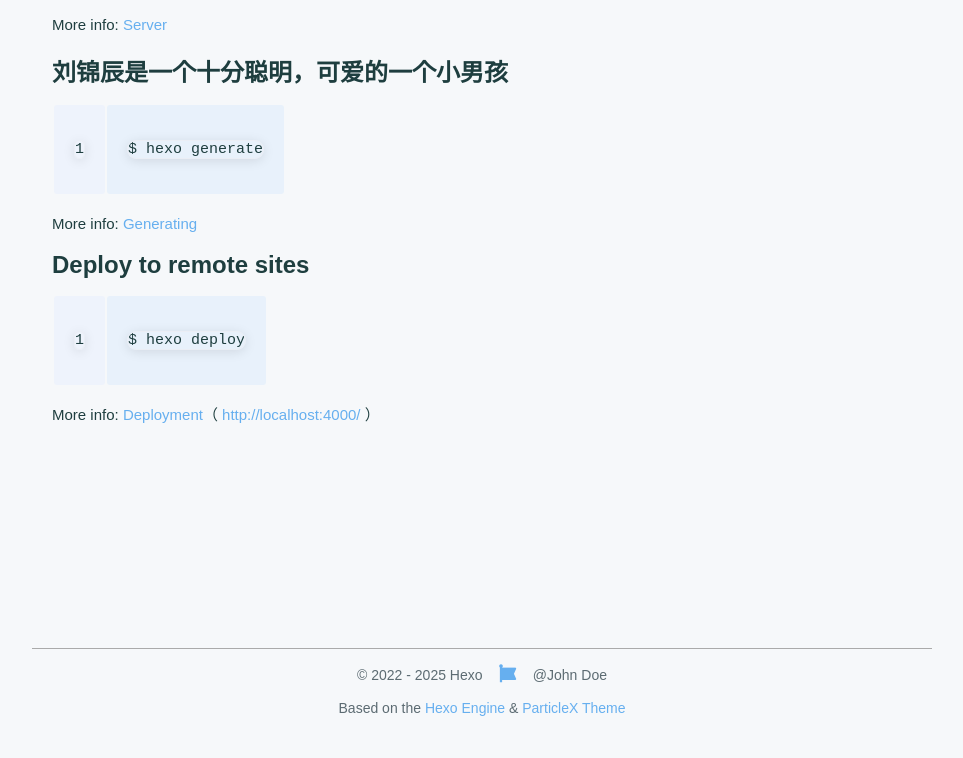
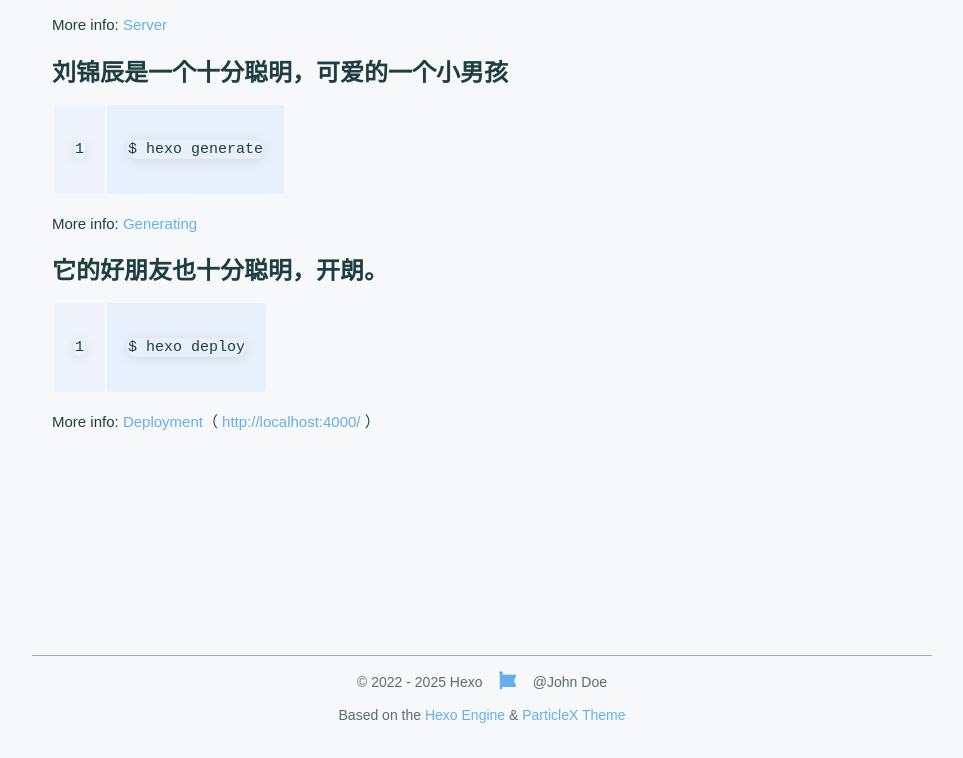
Before and after one commit to LHBLZ/LHBLZ.github.io, a plain HTML site: page 2025/07/04/hello-world/index.html in a window 1280 px wide. Shown: the part 724-1482 px from the top of the page, without its empty margins (158-1121 px from the left). Drawn offline with nearby package versions, Linux system fonts and the light colour scheme; a script that the page names is missing; a web font is replaced by a local one.

Commit message:
Site updated: 2025-07-05 19:22:44

```diff
--- a/2025/07/04/hello-world/index.html
+++ b/2025/07/04/hello-world/index.html
@@ -180,7 +180,7 @@
 <h3 id="刘锦辰是一个十分聪明，可爱的一个小男孩"><a href="#刘锦辰是一个十分聪明，可爱的一个小男孩" class="headerlink" title="刘锦辰是一个十分聪明，可爱的一个小男孩"></a>刘锦辰是一个十分聪明，可爱的一个小男孩</h3><figure class="highlight bash"><table><tr><td class="gutter"><pre><span class="line">1</span><br></pre></td><td class="code"><pre><span class="line">$ hexo generate</span><br></pre></td></tr></table></figure>
 
 <p>More info: <a target="_blank" rel="noopener" href="https://hexo.io/docs/generating.html">Generating</a></p>
-<h3 id="Deploy-to-remote-sites"><a href="#Deploy-to-remote-sites" class="headerlink" title="Deploy to remote sites"></a>Deploy to remote sites</h3><figure class="highlight bash"><table><tr><td class="gutter"><pre><span class="line">1</span><br></pre></td><td class="code"><pre><span class="line">$ hexo deploy</span><br></pre></td></tr></table></figure>
+<h3 id="它的好朋友也十分聪明，开朗。"><a href="#它的好朋友也十分聪明，开朗。" class="headerlink" title="它的好朋友也十分聪明，开朗。"></a>它的好朋友也十分聪明，开朗。</h3><figure class="highlight bash"><table><tr><td class="gutter"><pre><span class="line">1</span><br></pre></td><td class="code"><pre><span class="line">$ hexo deploy</span><br></pre></td></tr></table></figure>
 
 <p>More info: <a target="_blank" rel="noopener" href="https://hexo.io/docs/one-command-deployment.html">Deployment</a>（ <a target="_blank" rel="noopener" href="http://localhost:4000/">http://localhost:4000/</a> ）</p>
 
```
Also changed, not shown: index.html (+1 -1 lines).
